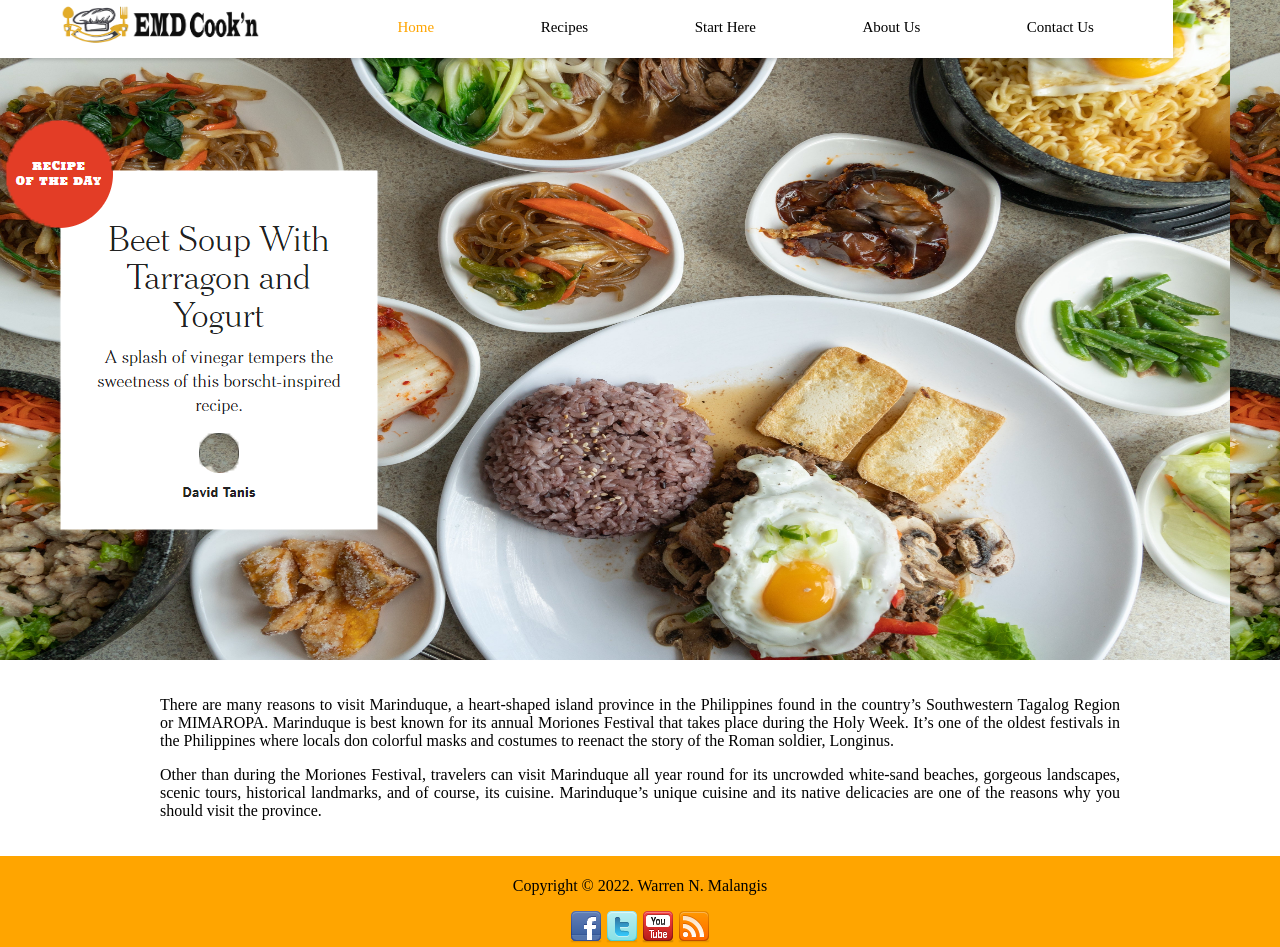
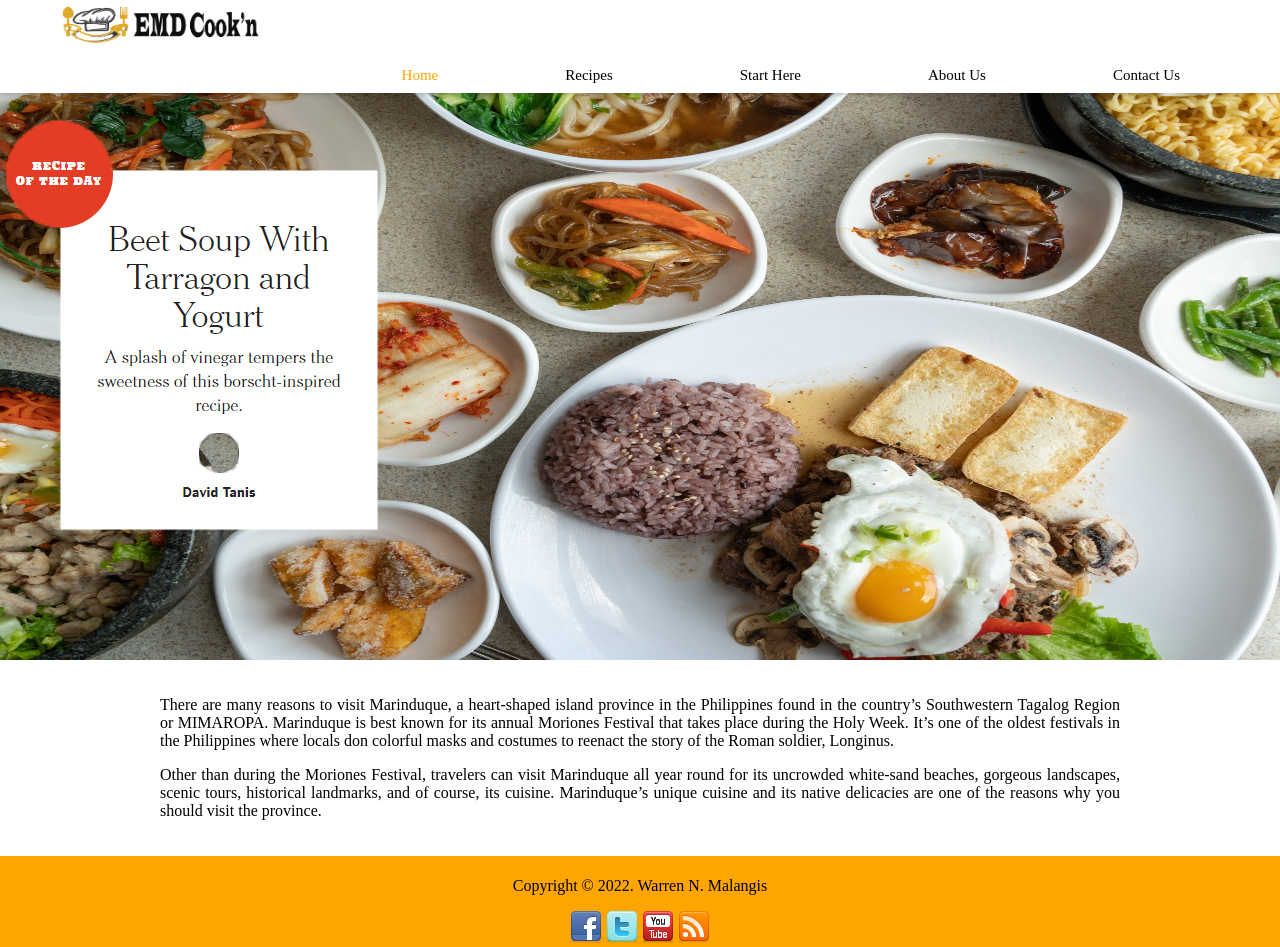
Before and after one commit to warrenmalangis/malangis_IT2C_finalproject_EMD-Cook-n, a PHP site: page / in a window 1280 px wide. Run offline with PHP 8.4, Linux system fonts and the light colour scheme.

Commit message:
header fixed

```diff
--- a/css/style.css
+++ b/css/style.css
@@ -19,7 +19,7 @@ text-align: center;
 text-decoration: none;
 font-size: 15px;
 line-height: 25px;
-margin-right: 52.5px;
+margin-right: 73px;
 margin-left: 50px;
 }
 .headera.logo {
--- a/index.php
+++ b/index.php
@@ -49,7 +49,7 @@ elseif (isset($_REQUEST['Recipe']) ===true){
         <style>
             body {
                 background-image: url("images/foodsbg.jpg");
-                background-size: 1230px 670px;
+                background-size: 1380px 670px;
             }
         </style>
 
```
